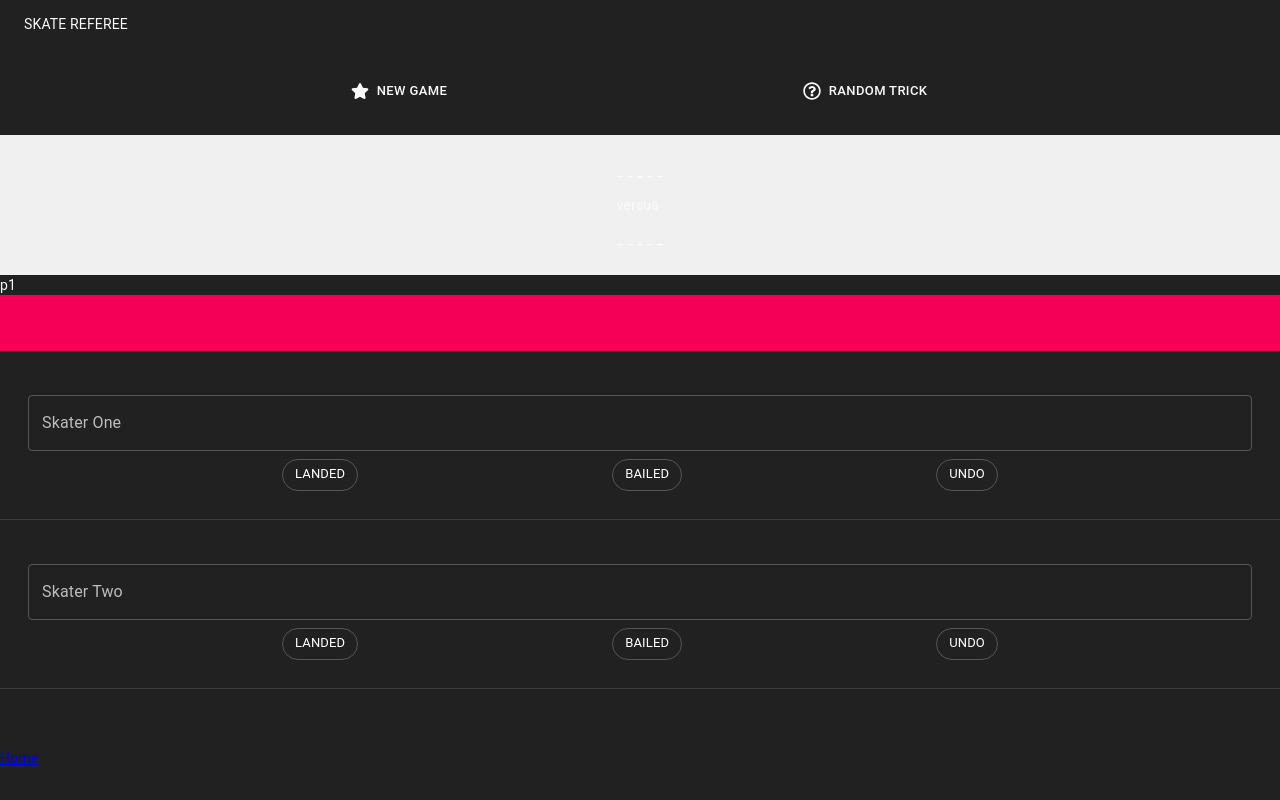
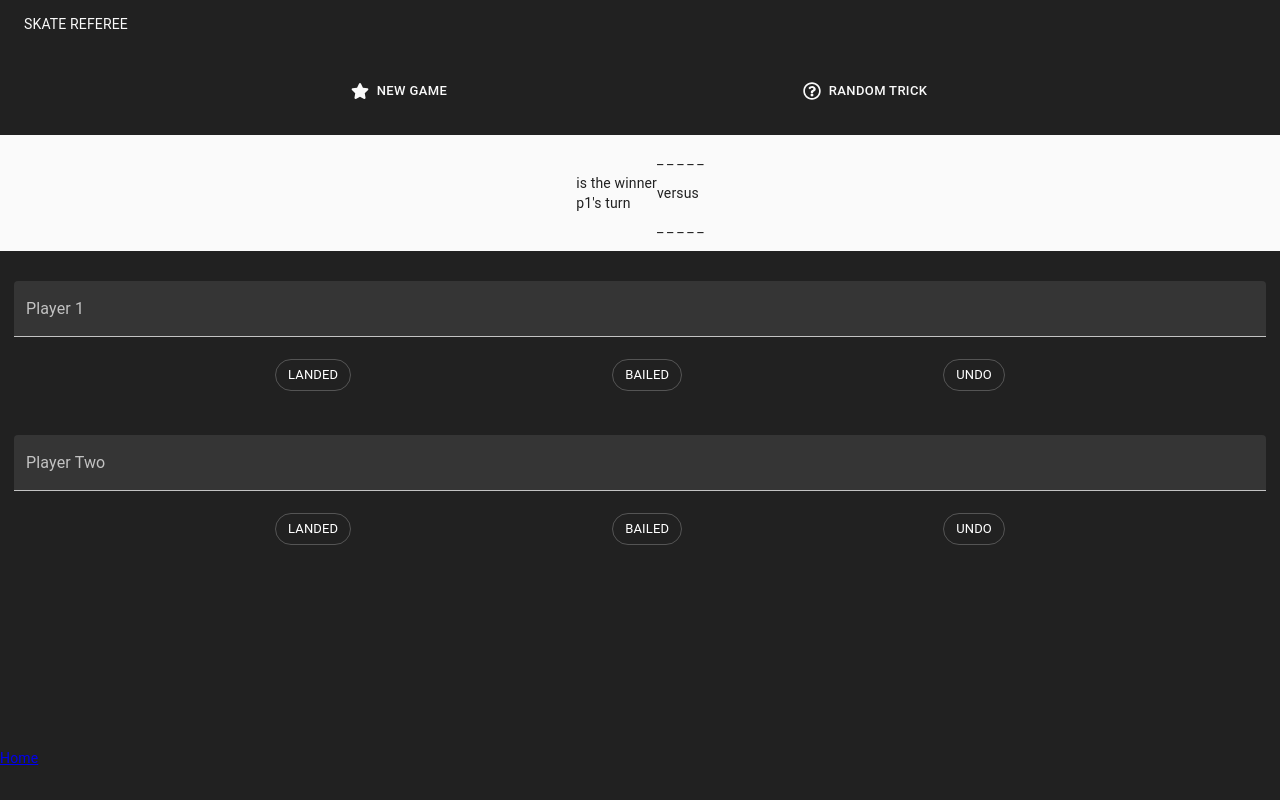
Before and after one commit to daryllcapistrano/skate-referee, a React (Create React App) app: page /home in a window 1280 px wide. Built offline with nearby package versions, Linux system fonts and the light colour scheme.

Commit message:
change layout of components

```diff
--- a/src/components/Displays/Announcer.js
+++ b/src/components/Displays/Announcer.js
@@ -1,4 +1,5 @@
 import { Box } from "@material-ui/core";
+import { grey } from "@material-ui/core/colors";
 import Scoreboard from "./Scoreboard";
 
 export default function Announcer(props) {
@@ -7,12 +8,14 @@ export default function Announcer(props) {
       display="flex"
       justifyContent="center"
       alignItems="center"
-      mt="2em"
-      height="10em"
-      bgcolor="#f0f0f0"
+      bgcolor={grey[50]}
     >
-      <Box color="text.primary">{props.winner}</Box>
-      <Box>
+      <Box display="flex" flexDirection="column" color={grey[900]}>
+        <div>{props.winner} is the winner</div>
+        <div>{props.playerTurn}'s turn</div>
+        <div>{props.suggestedTrick}</div>
+      </Box>
+      <Box color={grey[900]}>
         <Scoreboard playerOne={props.playerOne} />
         <div>versus</div>
         <Scoreboard playerTwo={props.playerTwo} />
--- a/src/components/Gameboard/index.js
+++ b/src/components/Gameboard/index.js
@@ -1,9 +1,9 @@
 import { useState } from "react";
-import { Box, Chip, Container, Divider, TextField } from "@material-ui/core";
+import { Box, Chip, Container, TextField } from "@material-ui/core";
 import { makeStyles } from "@material-ui/core/styles";
 import { trick, stance } from "../../data/tricks";
 import { Landed, Bailed } from "../ToastOptions";
-import { Announcer, Trick } from "../Displays";
+import { Announcer } from "../Displays";
 import Menu from "../Menu";
 
 export default function Gameboard() {
@@ -94,24 +94,33 @@ export default function Gameboard() {
   return (
     <Container className={styles.root} disableGutters={true}>
       <Menu resetGame={resetGame} getTrickSuggestion={getTrickSuggestion} />
-      <Announcer winner={winner} playerOne={playerOne} playerTwo={playerTwo} />
-      {/* <Scoreboard playerOne={playerOne} />
-      <Scoreboard playerTwo={playerTwo} /> */}
-      <div>{playerTurn}</div>
-      <Trick suggestedTrick={suggestedTrick} />
+
+      <Announcer
+        playerOne={playerOne}
+        playerTwo={playerTwo}
+        winner={winner}
+        playerTurn={playerTurn}
+        suggestedTrick={suggestedTrick}
+      />
+
+      <div>
         <Container id="playerOne" className={styles.wrapper}>
           <TextField
             id="player-one"
-          label="Skater One"
-          placeholder="enter name"
-          variant="outlined"
+            label="Player 1"
+            placeholder="Enter Name"
+            variant="filled"
             color="primary"
             margin="normal"
             fullWidth={true}
             onChange={(event) => setPlayerOneName(event.target.value)}
           />
-        {/* <Scoreboard playerOne={playerOne} /> */}
-        <Box display="inline-flex" justifyContent="space-evenly" width="100%">
+          <Box
+            display="inline-flex"
+            justifyContent="space-evenly"
+            width="100%"
+            mt="1em"
+          >
             <Chip
               variant="outlined"
               size="medium"
@@ -137,20 +146,24 @@ export default function Gameboard() {
             />
           </Box>
         </Container>
-      <Divider />
+
         <Container id="playerTwo" className={styles.wrapper}>
           <TextField
             id="player-two"
-          label="Skater Two"
-          placeholder={"enter name"}
-          variant="outlined"
+            label="Player Two"
+            placeholder="Enter Name"
+            variant="filled"
             color="primary"
             margin="normal"
             fullWidth={true}
             onChange={(event) => setPlayerTwoName(event.target.value)}
           />
-        {/* <Scoreboard playerTwo={playerTwo} /> */}
-        <Box display="inline-flex" justifyContent="space-evenly" width="100%">
+          <Box
+            display="inline-flex"
+            justifyContent="space-evenly"
+            width="100%"
+            mt="1em"
+          >
             <Chip
               variant="outlined"
               size="medium"
@@ -176,7 +189,7 @@ export default function Gameboard() {
             />
           </Box>
         </Container>
-      <Divider />
+      </div>
     </Container>
   );
 }
@@ -188,6 +201,6 @@ const useStyles = makeStyles({
     height: `calc(100vh - 100px)`,
   },
   wrapper: {
-    padding: `2em`,
+    padding: `1em`,
   },
 });
--- a/src/components/Menu/index.js
+++ b/src/components/Menu/index.js
@@ -10,7 +10,7 @@ const Menu = (props) => {
       display="inline-flex"
       justifyContent="space-evenly"
       width="100%"
-      mt="2em"
+      my="2em"
     >
       <Button
         color="default"
```
Lines whose indentation alone changed are shown as unchanged.
